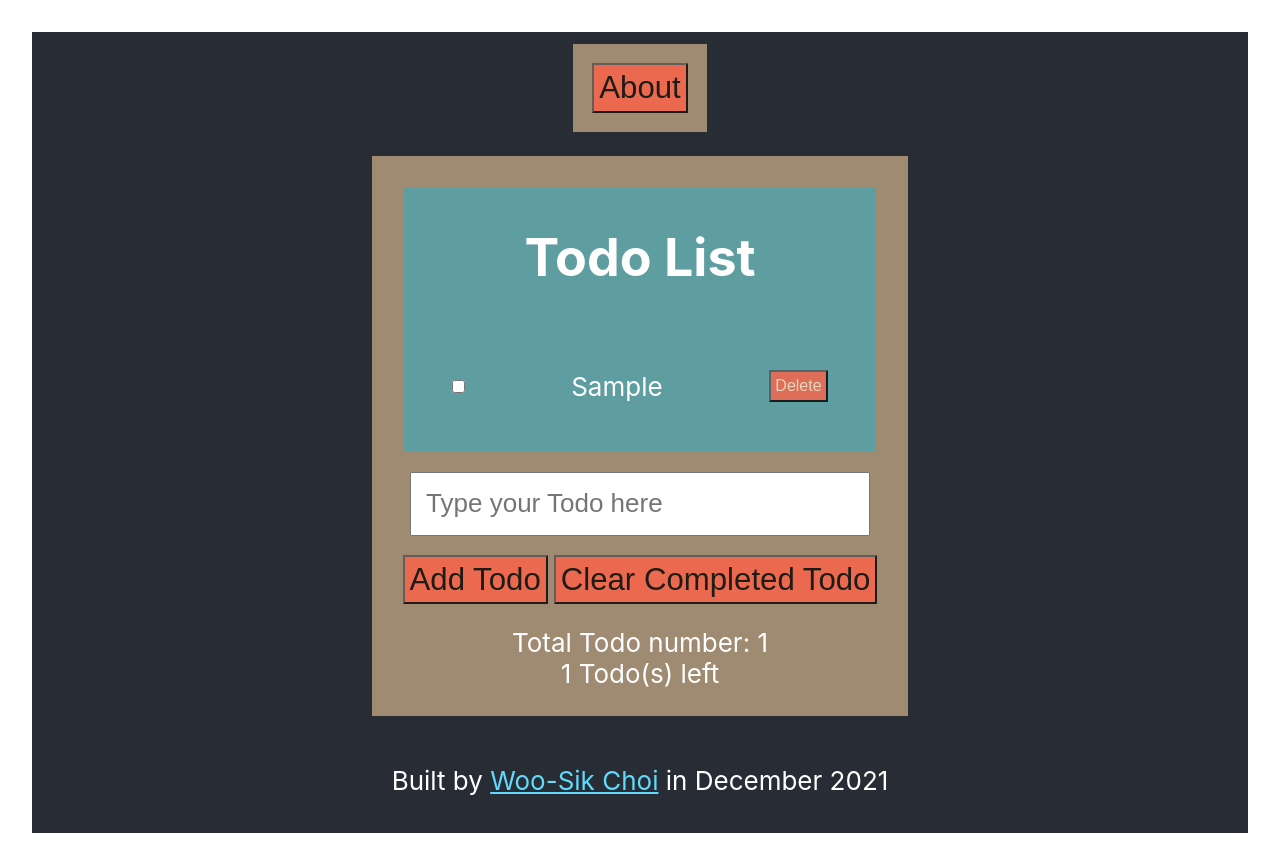
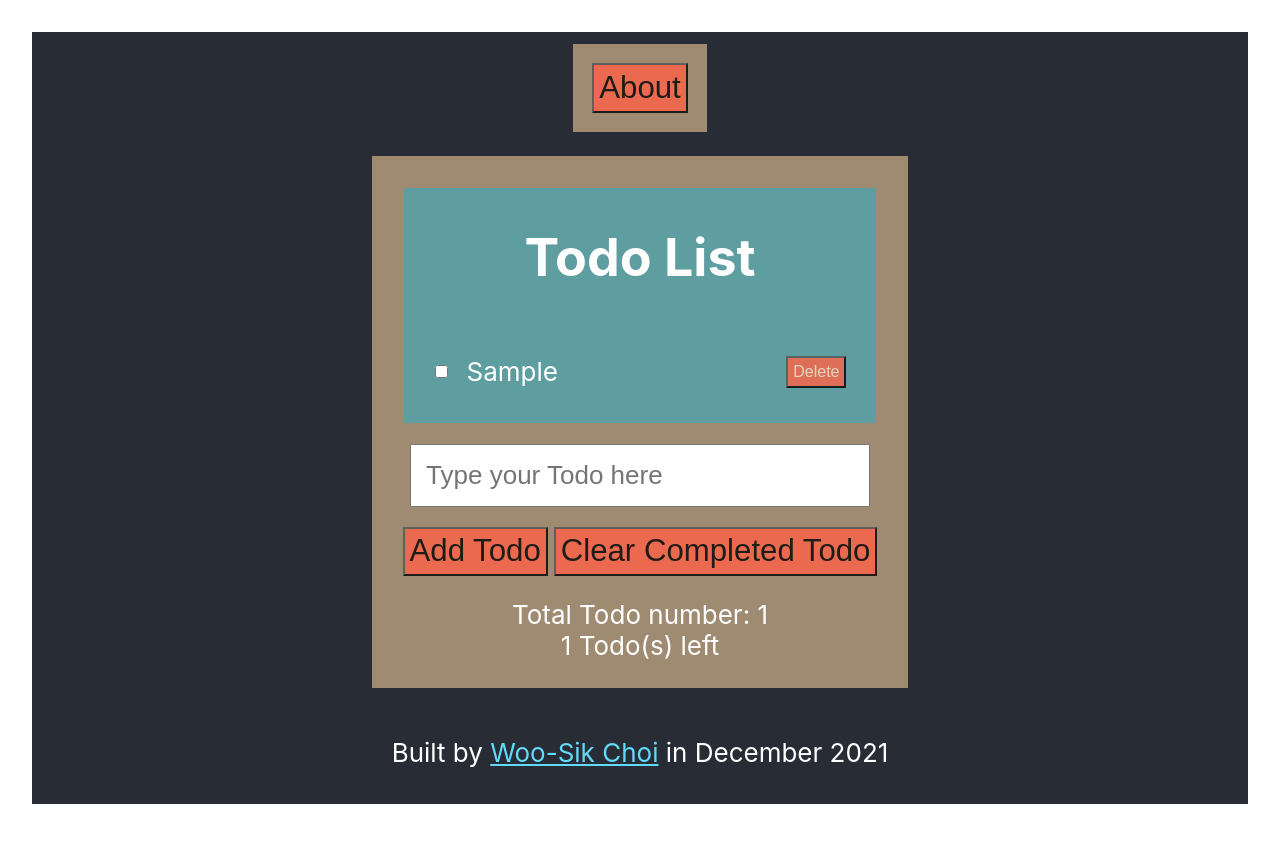
Before and after one commit to dvlprwchoi/tdl, a React (Create React App) app: page / in a window 1280 px wide. Both pictures are taken after typing "Sample" into the empty fields and a click on the button "Add Todo". After the commit the page ends 836 px from the top, so only its background shows below. Built offline with nearby package versions, Linux system fonts and the light colour scheme.

Commit message:
Fix margin and padding for singleTodo p

```diff
--- a/src/App.css
+++ b/src/App.css
@@ -49,11 +49,6 @@
   max-width: 90%;
 }
 
-.singleTodo p {
-  word-wrap: break-word;
-  width: 70%;
-}
-
 .pane {
   background-color: cadetblue;
   min-width: 40%;
@@ -80,13 +75,21 @@
 }
 
 .singleTodo {
-  padding: 1rem;
+  padding: 0.1rem;
 }
+
 .singleTodo label {
   padding: 1%;
   display: flex;
   justify-content: center;
   align-items: center;
+}
+
+.singleTodo p {
+  word-wrap: break-word;
+  width: 70%;
+  text-align: start;
+  margin-left: 1rem;
 }
 
 .checkboxButton {
```
